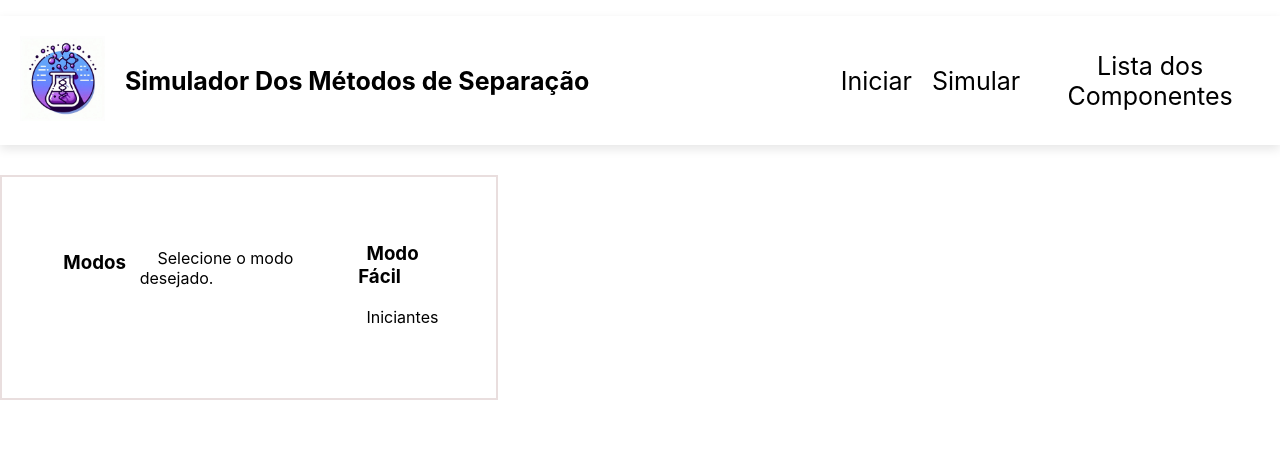
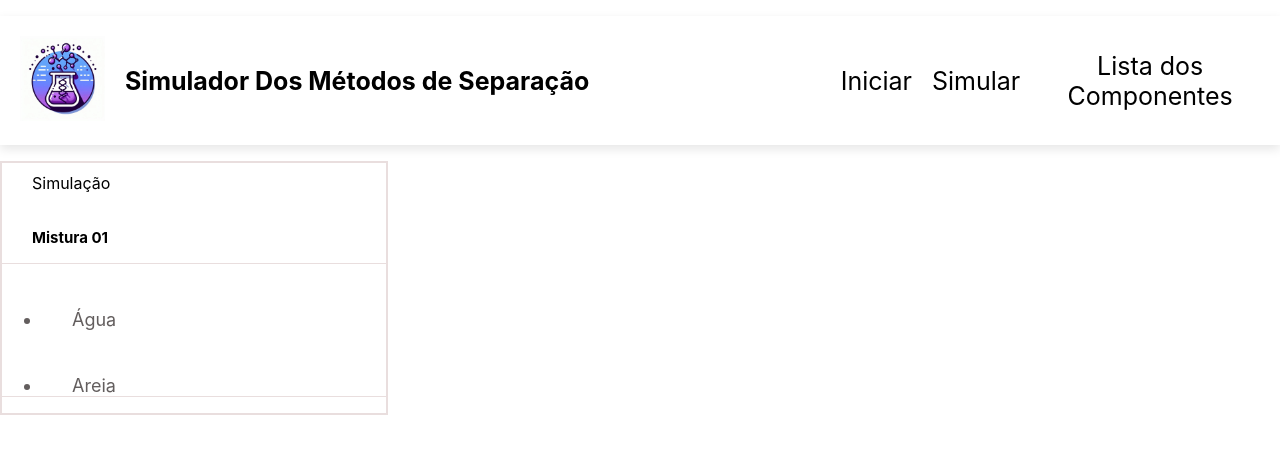
Before and after one commit to GustavoBoscato/SimuladorMetodosDeSeparacaoMisturas, a React (Create React App) app in the folder app/: page /simular in a window 1280 px wide. Shown: the top 454 px of the page. Built offline with nearby package versions, Linux system fonts and the light colour scheme.

Commit message:
Interface Modos alterada

```diff
--- a/app/src/App.tsx
+++ b/app/src/App.tsx
@@ -12,6 +12,7 @@ import { Link, Route, BrowserRouter, Routes} from 'react-router-dom';
 import Simular from './pages/Home/Simular';
 import ListaComponente from './pages/Home/ListaComponente';
 import Iniciar from './pages/Home/Iniciar';
+import Modos from './Components/Principal/Modos';
 function App() {
 
   const mistura1 = new Mistura([agua, areia]);
@@ -32,6 +33,7 @@ function App() {
         <Route path="/" element={< Iniciar/>} />
         <Route path="/simular" element={< Simular/>} />
         <Route path="/listaComponente" element={<ListaComponente/>} />
+        <Route path="/listaComponente" element={<Modos titulo='Modo Fácil' titulo2='Modo Difícil' texto='Iniciantes' texto2='Peritos'/>} />
       </Routes>
 
     </BrowserRouter>
--- /dev/null
+++ b/app/src/Components/Principal/Laboratorio.jsx
@@ -0,0 +1,15 @@
+import React from 'react'
+import ListaMistura from './ListaMistura'
+import { Mistura } from '../../data/Mistura';
+import { agua, areia } from '../../data/dataComponentes';
+
+const Laboratorio = () => {
+    const mistura1 = new Mistura([agua, areia]);
+  return (
+    <div className='laboratorio'>
+        <ListaMistura h6='Mistura 01' mistura={mistura1}/>
+    </div>
+  )
+}
+
+export default Laboratorio
--- a/app/src/Components/Principal/Modos.css
+++ b/app/src/Components/Principal/Modos.css
@@ -1,13 +1,24 @@
 .Modos {
-    border: 2px solid rgb(233, 222, 222);
+
     text-align: left;
     text-indent: 10%;
     padding: 55px;
     width: 30%;
     display: flex;
-    flex-direction: wrap;
+    flex-direction: column;
     gap: 20px;
+    width: 100%;
+}
+.textoMistura{
+    border: 2px solid rgb(233, 222, 222);
+    width: 40%;
+    padding: 30px;
+    cursor: pointer;
+}
 
+.opcoes {
+    display: flex;
+    gap: 40px;
 }
 .imgMistura {
     width: 150px;
--- a/app/src/Components/Principal/Modos.tsx
+++ b/app/src/Components/Principal/Modos.tsx
@@ -1,22 +1,38 @@
 import React from 'react'
 import './Modos.css';
+import { Link } from 'react-router-dom';
+interface ModosProps {
+    titulo: string;
+    titulo2: string;
+    texto: string;
+    texto2: string;
+    img?: string;
+    img2?: string;
 
-interface ModosProps {
-    h3: string;
-    texto: string;
-    img?: string;
   }
-  const Modos: React.FC<ModosProps> = ({h3,texto,img}) => {
-  return (
+  const Modos: React.FC<ModosProps> = ({titulo, titulo2,texto, texto2, img, img2}) => {
+
+    return (
     <section className='Modos'>
         <h3>Modos</h3>
         <p>Selecione o modo desejado.</p>
-        <div className="img">
-        {img && <img src={img} className='imgMistura'/>}
-        </div>
+
+        <div className="opcoes">
+        <Link to='/modos'>
         <div className="textoMistura">
-          <h3 className='h3Mistura'>{h3}</h3>
-          <p className='paragrafoMistura'>{texto}</p>
+
+            <h3 className='h3Mistura'>{titulo}</h3>
+            <p className='paragrafoMistura'>{texto}</p>
+
+          </div>
+          </Link>
+          <div className="textoMistura">
+
+            <h3 className='h3Mistura'>{titulo2}</h3>
+            <p className='paragrafoMistura'>{texto2}</p>
+
+          </div>
+
           </div>
 
       </section>
--- a/app/src/pages/Home/Simular.tsx
+++ b/app/src/pages/Home/Simular.tsx
@@ -1,17 +1,21 @@
 import React, { useState } from 'react'
 import Modos from '../../Components/Principal/Modos';
+import Laboratorio from '../../Components/Principal/Laboratorio';
 const Simular = () => {
   const [Number, setNumber] = useState(0);
   const exibirTelas = (num : Number) => {
     switch (num) {
       case 0:
+        return (
+          <div>
 
-        break;
+        </div>
+        )
       case 1:
-
+        console.log(num)
         break;
       case 2:
-
+        console.log(num)
       break;
       default:
         break;
@@ -21,7 +25,7 @@ const Simular = () => {
 
   return (
     <div>
-      <Modos h3='Modo Fácil' texto='Iniciantes'/>
+      <Laboratorio/>
     </div>
   )
 }
```
Also changed, not shown: app/src/Components/Principal/Laboratorio.css (added).
